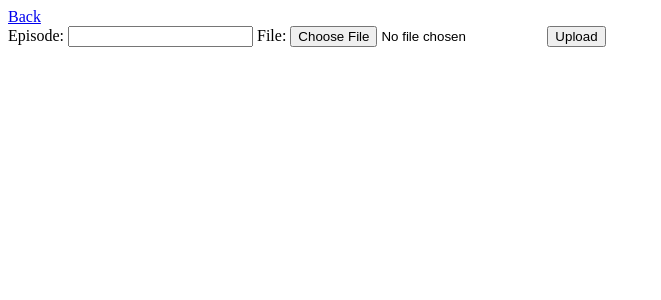
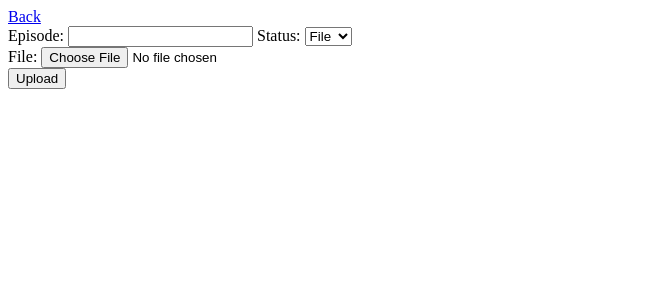
Before and after one commit to msultanalhakim/jujutsu-kaisen, a PHP site: page /addEps.php in a window 1280 px wide. Shown: the top 300 px of the page, without its empty margins (0-661 px from the left). Run offline with PHP 8.4, Linux system fonts and the light colour scheme.

Commit message:
menambahkan fitur select untuk upload video mau file atau link

```diff
--- a/addEps.php
+++ b/addEps.php
@@ -3,18 +3,30 @@ include "koneksi.php";
 
 if (isset($_POST['submit'])) {
     $episode = $_POST['episode'];
+    $status = $_POST['status'];
+
+    if ($status === 'File') {
         $file = $_FILES['file']['name'];
         $tmp = $_FILES['file']['tmp_name'];
         $path = "videos/".$file;
         $uploaded = date('Y-m-d H:i:s');
 
         if (move_uploaded_file($tmp, $path)) {
-        $query = "INSERT INTO episode (episode, file, file_uploaded) VALUES ('$episode', '$path', '$uploaded')";
+            $query = "INSERT INTO episode (episode, file, file_uploaded, status) VALUES ('$episode', '$path', '$uploaded', '$status')";
             mysqli_query($conn, $query);
             echo "<script>alert('Episode has been uploaded!');</script>";
             header("Location: episode.php");
         } else {
             echo "<script>alert('Failed to upload episode.');</script>";
+        }
+    } elseif ($status === 'Link') {
+        // Handle link submission
+        $link = $_POST['link'];
+        $uploaded = date('Y-m-d H:i:s');
+        $query = "INSERT INTO episode (episode, file, file_uploaded, status) VALUES ('$episode', '$link', '$uploaded', '$status')";
+        mysqli_query($conn, $query);
+        echo "<script>alert('Episode has been uploaded!');</script>";
+        header("Location: episode.php");
     }
 }
 ?>
@@ -25,14 +37,50 @@ if (isset($_POST['submit'])) {
     <meta charset="UTF-8">
     <meta name="viewport" content="width=device-width, initial-scale=1.0">
     <title>Add Episode</title>
+    <script>
+        function toggleInput() {
+            var status = document.getElementById('status').value;
+            var fileInput = document.getElementById('fileInput');
+            var linkInput = document.getElementById('linkInput');
+            var file = document.getElementById('file');
+            var link = document.getElementById('link');
+
+            if (status === 'File') {
+                fileInput.style.display = 'block';
+                linkInput.style.display = 'none';
+                file.required = true;
+                link.required = false;
+            } else if (status === 'Link') {
+                fileInput.style.display = 'none';
+                linkInput.style.display = 'block';
+                file.required = false;
+                link.required = true;
+            }
+        }
+    </script>
 </head>
 <body>
     <a href="index.php">Back</a>
     <form action="<?php echo $_SERVER['PHP_SELF']; ?>" method="post" enctype="multipart/form-data">
         <label for="episode">Episode:</label>
         <input type="text" id="episode" name="episode" required>
+
+        <label for="status">Status:</label>
+        <select id="status" name="status" onchange="toggleInput()" required>
+            <option value="File">File</option>
+            <option value="Link">Link</option>
+        </select>
+
+        <div id="fileInput">
             <label for="file">File:</label>
             <input type="file" id="file" name="file" required>
+        </div>
+
+        <div id="linkInput" style="display: none;">
+            <label for="link">Link:</label>
+            <input type="text" id="link" name="link">
+        </div>
+
         <button type="submit" name="submit">Upload</button>
     </form>
 </body>
--- a/allArticles.php
+++ b/allArticles.php
@@ -33,7 +33,6 @@
     </form>
     <br>
     <!-- Pagination -->
-    <h5></h5>
     <?php if ($halamanAktif > 1) : ?>
         <a href="?halaman=<?= $halamanAktif - 1 ?>">&laquo;</a> <!-- &laquo; left arrow -->
     <?php endif; ?>
--- a/episode.php
+++ b/episode.php
@@ -25,7 +25,7 @@ if (isset($_POST['delete'])) {
         <div>
             <h2><?php echo $row['episode']; ?></h2>
             <video width="320" height="240" poster="<?php echo $row['thumbnail']; ?>">
-                <source src="videos/<?php echo $row['file']; ?>" type="video/mp4">
+                <source src="<?php echo $row['file']; ?>" type="video/mp4">
                 Your browser does not support the thumbnail tag.
             </video>
             <p><?php echo date('F j, Y', strtotime($row['file_uploaded'])); ?></p>
--- a/functionArticle.php
+++ b/functionArticle.php
@@ -11,7 +11,7 @@ function getTopArticles() {
 //Semua articles
 function getAllArticles() {
     global $conn;
-    //Pagination
+    //--PAGENATION--//
     $jumlahDataPerHalaman = 5;
     $query = "SELECT COUNT(*) as total FROM article";
     $result = mysqli_query($conn, $query);
```
Also changed, not shown: edit_episode.php (deleted). Lines whose indentation alone changed are shown as unchanged.
